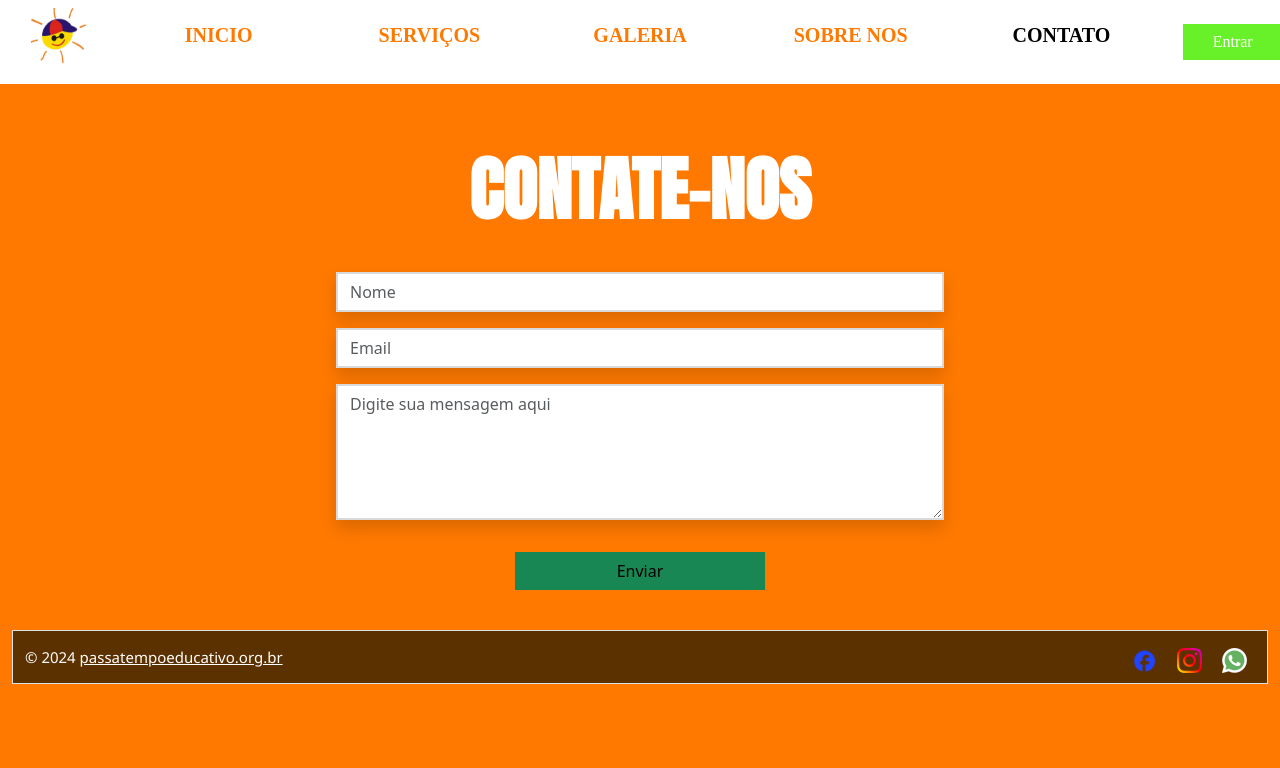
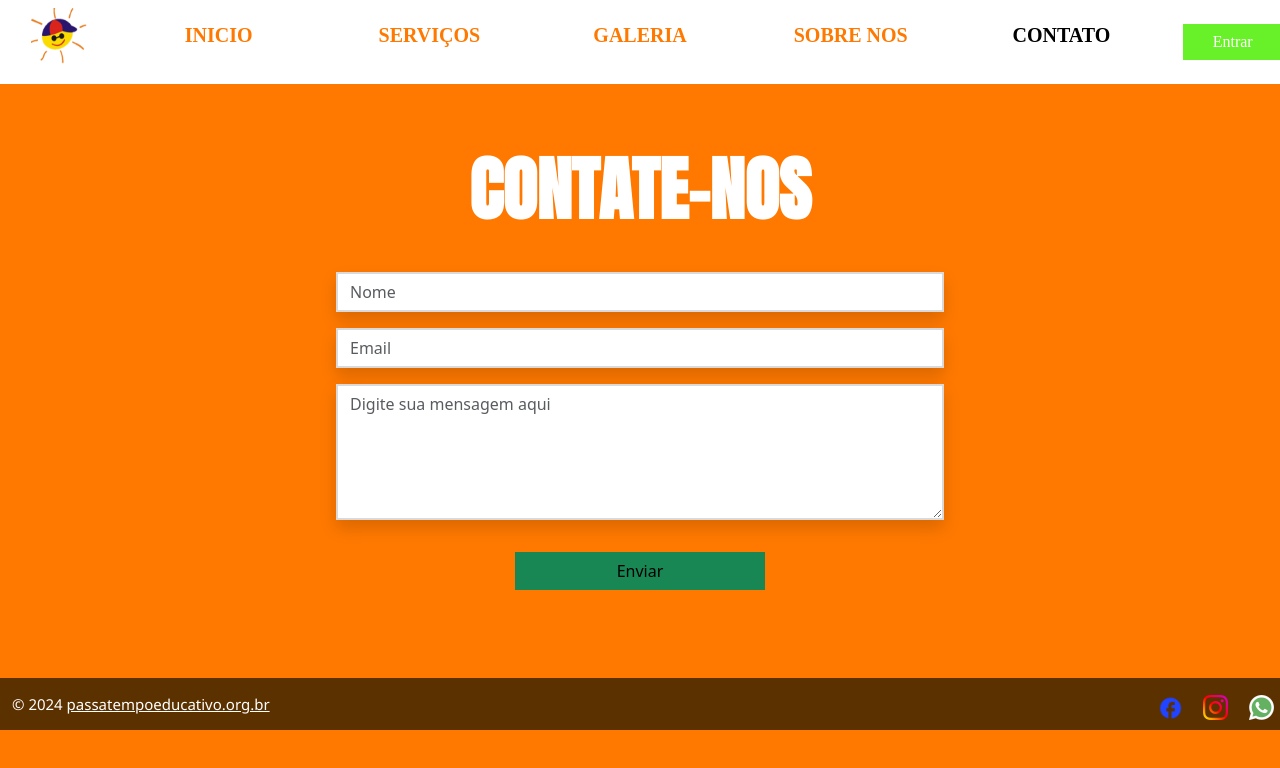
Before and after one commit to NicoleMascaretti/PIIpassatempoeducativo, a website: page 1_frontend/1.1_pages/1.1.6_contato/index.html in a window 1280 px wide. Drawn offline with nearby package versions, Linux system fonts and the light colour scheme; a web font is replaced by a local one.

Commit message:
Finalizando pagia contato

```diff
--- a/1_frontend/1.1_pages/1.1.6_contato/index.html
+++ b/1_frontend/1.1_pages/1.1.6_contato/index.html
@@ -82,6 +82,7 @@
 
     </div>
 
+    <!----- Container do conteúdo principal ----->
     <main class="container-fluid mt-5">
 
         <!----- Linha titulo ----->
@@ -124,21 +125,22 @@
         </div>
 
         <!-- Rodapé -->
-        <div class="row linha-rodape border justify-content-center d-flex">
-            <div class="col-sm-4 col-md-4 col-lg-4 mt-3 text-start">
+        <div class="row linha-rodape mt-5">
+            <div class="col-sm-4 col-md-4 col-lg-4 mt-3">
                 <footer class="texto-rodape">
                     <p>&copy; 2024 <a href="https://passatempoeducativo.org.br">passatempoeducativo.org.br</a></p>
                 </footer>
             </div>
 
             <!-- Redes sociais -->
-            <div class="col-sm-8 col-md-8 col-lg-8 mt-3">
-                <footer class="text-end redes">
+            <div class="col-sm-8 col-md-8 col-lg-8 mt-3 text-end">
+                <footer class="redes">
                     <img src="/1_frontend/1.2_assets/1.2.1_logos/facebook.png" alt="">
                     <img src="/1_frontend/1.2_assets/1.2.1_logos/Instagram.png" alt="">
                     <img src="/1_frontend/1.2_assets/1.2.1_logos/whatsapp.png" alt="">
                 </footer>
             </div>
+
         </div>
 
     </main>
--- a/1_frontend/1.1_pages/1.1.6_contato/style_contato.css
+++ b/1_frontend/1.1_pages/1.1.6_contato/style_contato.css
@@ -66,11 +66,10 @@ body{
 
 
 .linha-rodape {
-    width: 100%;
+    width: 103%;
     height: 15%;
     flex-shrink: 0;
     background: #5C3100;
-    margin: 0;
 }
 
 .texto-rodape {
@@ -82,7 +81,7 @@ body{
     line-height: normal;
 }
 
-.texto-rodape a{
+.texto-rodape a {
     color: #FFF;
     font-family: "Segoe UI", Tahoma, Geneva, Verdana, sans-serif;
     font-size: 15px;
```
Also changed, not shown: 1_frontend/1.1_pages/1.1.4_servicos/servicos.html (+3 -3 lines).
